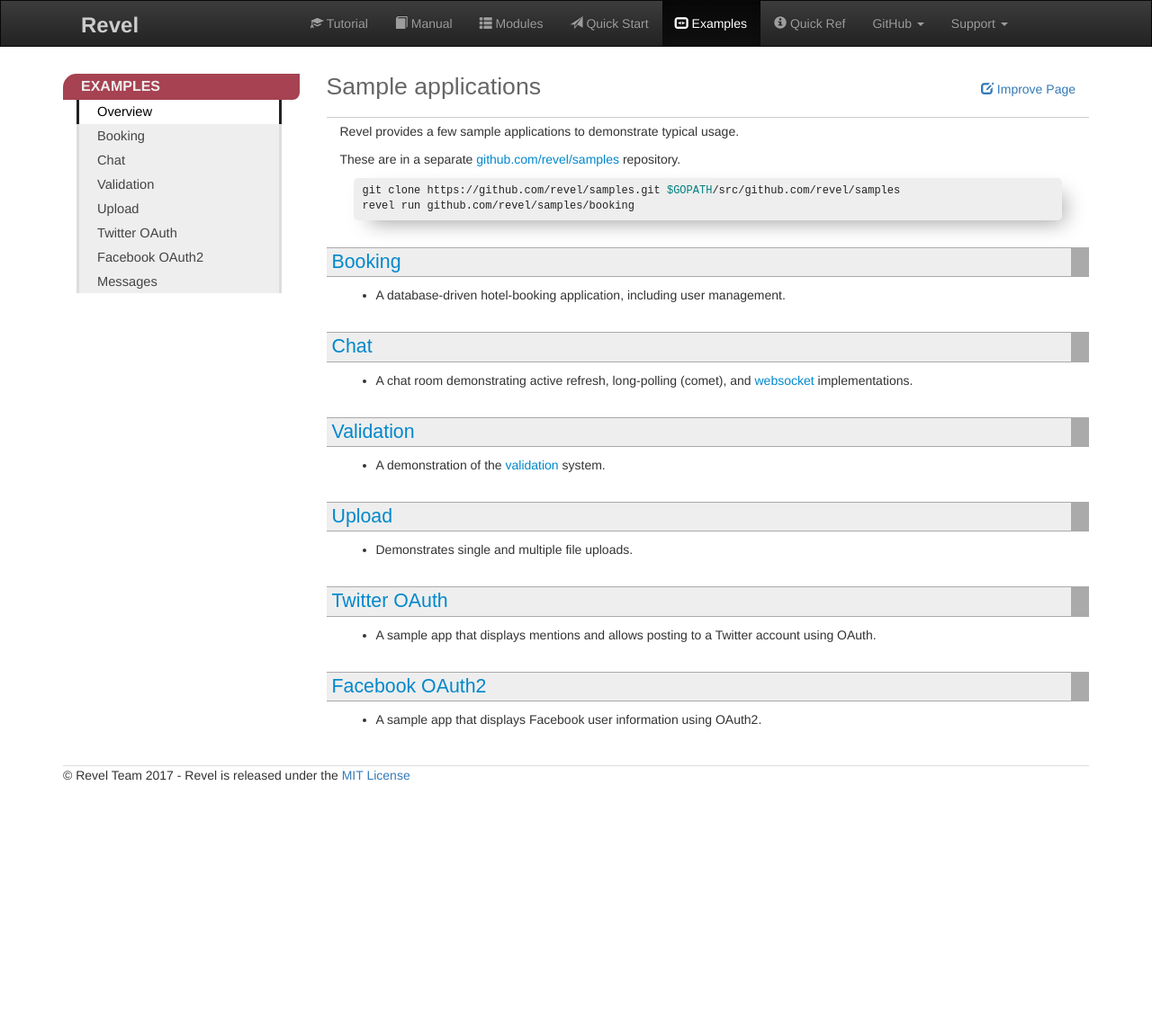
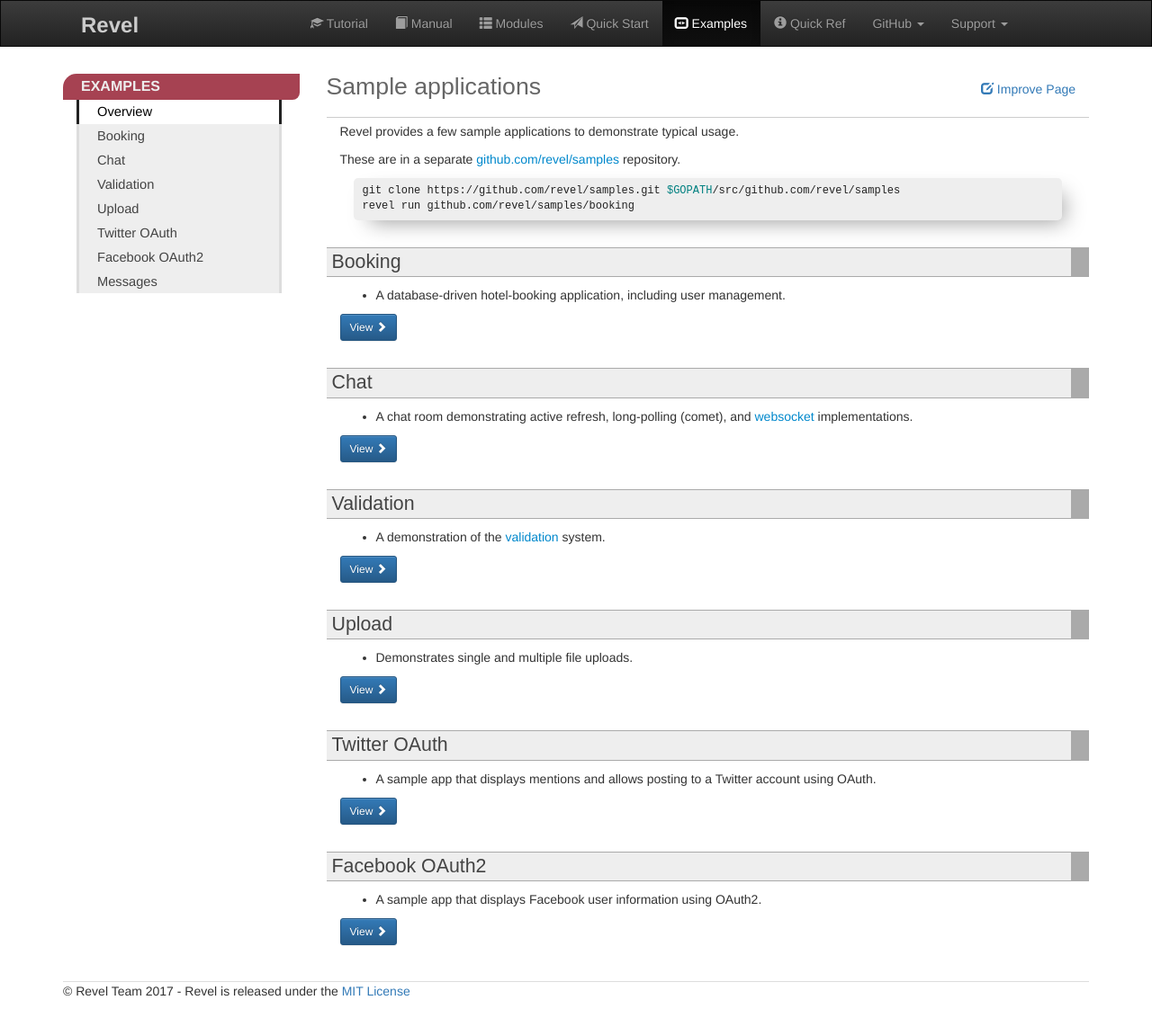
Before and after one commit to revel/revel.github.io, a Jekyll site: the page built from examples/index.md, in a window 1280 px wide. Shown: the whole page at 90% size. Built offline with Jekyll 4.4.1, drawn with Linux system fonts in a browser that asks for light colours; nearby versions of some CDN libraries; before the commit the page ends 902 px from its top, so only the background shows below that.

Commit message:
make example buttons nice

```diff
--- a/css/revel.17.css
+++ b/css/revel.17.css
@@ -155,6 +155,10 @@
     deadbackground-color: red !important;
 }
 
+.main a.btn {
+    text-decoration: none;
+     color: white;
+}
 
 
 /************************************************/
--- a/examples/index.md
+++ b/examples/index.md
@@ -12,21 +12,41 @@ git clone https://github.com/revel/samples.git $GOPATH/src/github.com/revel/samp
 revel run github.com/revel/samples/booking
 {% endhighlight  %}
 
-## [Booking](booking.html)
-  - A database-driven hotel-booking application,
-  including user management.
+## Booking
+  - A database-driven hotel-booking application, including user management.
 
-## [Chat](chat.html)
+<a class="btn btn-primary btn-sm" href="booking.html" role="button">View <span class="glyphicon glyphicon-chevron-right" aria-hidden="true"></span></a>
+
+
+## Chat
   - A chat room demonstrating active refresh, long-polling (comet), and [websocket](../manual/websockets.html) implementations.
 
-## [Validation](validation.html)
+<a class="btn btn-primary btn-sm" href="chat.html" role="button">View <span class="glyphicon glyphicon-chevron-right" aria-hidden="true"></span></a>
+
+
+
+## Validation
   - A demonstration of the [validation](../manual/validation.html) system.
 
-## [Upload](upload.html)
+<a class="btn btn-primary btn-sm" href="validation.html" role="button">View <span class="glyphicon glyphicon-chevron-right" aria-hidden="true"></span></a>
+
+
+
+## Upload
   - Demonstrates single and multiple file uploads.
 
-## [Twitter OAuth](twitter-oauth.html)
+<a class="btn btn-primary btn-sm" href="upload.html" role="button">View <span class="glyphicon glyphicon-chevron-right" aria-hidden="true"></span></a>
+
+
+
+## Twitter OAuth
   - A sample app that displays mentions and allows posting to a Twitter account using OAuth.
 
-## [Facebook OAuth2](facebook-oauth2.html)
+<a class="btn btn-primary btn-sm" href="twitter-oauth.html" role="button">View <span class="glyphicon glyphicon-chevron-right" aria-hidden="true"></span></a>
+
+
+
+## Facebook OAuth2
   - A sample app that displays Facebook user information using OAuth2.
+
+<a class="btn btn-primary btn-sm" href="facebook-oauth2.html" role="button">View <span class="glyphicon glyphicon-chevron-right" aria-hidden="true"></span></a>
```
